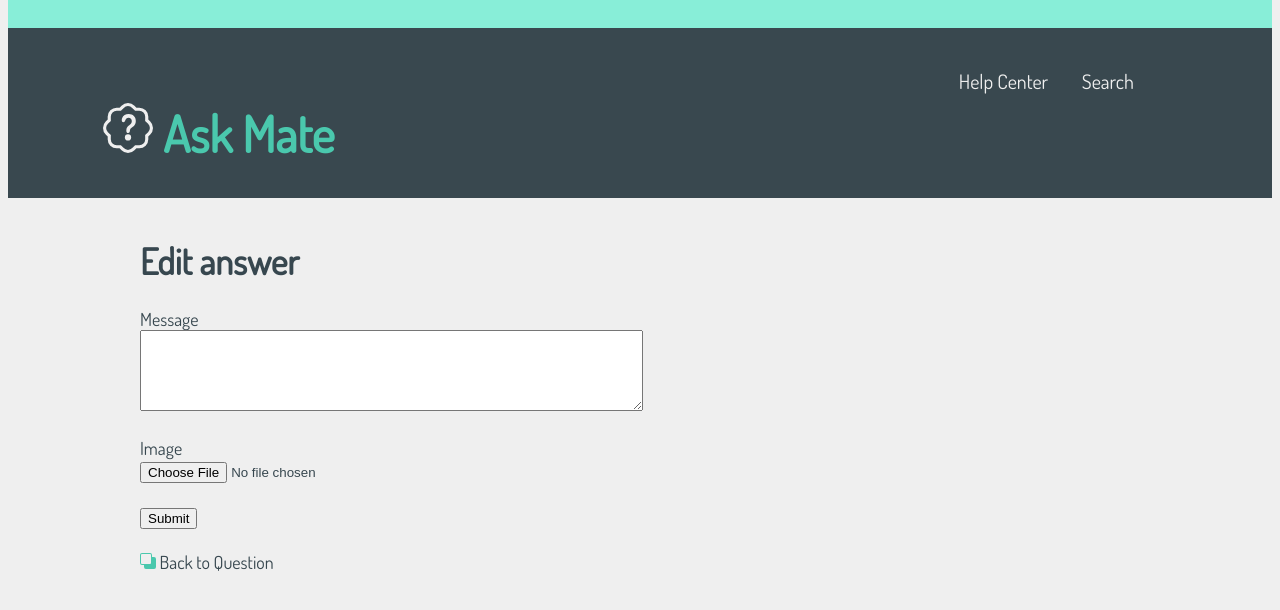
After one commit to CodecoolGlobal/ask-mate-3-python-traumcode, a Flask app: page /answer/1/edit in a window 1280 px wide. The commit adds this page. Shown: the top 610 px of the page. Run offline with Flask 2, Linux system fonts and the light colour scheme; data that the repository does not hold is empty; some libraries are stand-ins or nearby versions.

Commit message:
changed the queries for add question and display question, added edit answer

```diff
--- a/database_manager.py
+++ b/database_manager.py
@@ -21,22 +21,22 @@ def sort_all_question(cursor: RealDictCursor, order_by, order_direction) -> list
     return cursor.fetchall()
 
 
-@database_common.connection_handler
-def get_question_id(cursor: RealDictCursor):
-    query = """
-    SELECT id FROM question WHERE id = (SELECT max(id) FROM question)"""
-
-    cursor.execute(query)
-    return cursor.fetchone()
+# @database_common.connection_handler
+# def get_question_id(cursor: RealDictCursor):
+#     query = """
+#     SELECT id FROM question WHERE id = (SELECT max(id) FROM question)"""
+#
+#     cursor.execute(query)
+#     return cursor.fetchone()
 
 
 @database_common.connection_handler
-def display_question(cursor: RealDictCursor, question_id: str) -> list:
-    query = f"""
+def display_question(cursor: RealDictCursor, question_id) -> list:
+    query = """
     SELECT * FROM question
-    WHERE CAST (id AS text) LIKE '{question_id}'"""
+    WHERE id = %(question_id)s;"""
 
-    cursor.execute(query)
+    cursor.execute(query, {'question_id': question_id})
     return cursor.fetchall()
 
 
@@ -51,11 +51,17 @@ def display_answers(cursor: RealDictCursor, question_id) -> list:
 
 
 @database_common.connection_handler
-def add_question(cursor: RealDictCursor, s_t, title, message, image) -> list:
-    query = f"""
-    INSERT INTO question (submission_time, view_number, vote_number, title, message, image) VALUES ('{s_t}','0' ,'0', '{title}', '{message}', '{image}');"""
+def add_question(cursor: RealDictCursor, new_question) -> list:
+    query = """
+    INSERT INTO question (submission_time, view_number, vote_number, title, message, image)
+    VALUES (%s,0 ,0, %s, %s, %s) returning id;"""
 
-    cursor.execute(query)
+    cursor.execute(query, (new_question['submission_time'],
+                           new_question['title'],
+                           new_question['message'],
+                           new_question['image']))
+    question_id = cursor.fetchone()
+    return question_id
 
 
 @database_common.connection_handler
@@ -239,3 +245,14 @@ def get_comments_for_answer(cursor: RealDictCursor, answer_id):
             AND question_id is NULL ORDER BY submission_time DESC;"""
     cursor.execute(query, {'answer_id': answer_id})
     return cursor.fetchall()
+
+
+@database_common.connection_handler
+def edit_answer(cursor: RealDictCursor, answer_id, new_answer):
+    query = """
+            UPDATE answer SET (message, image) = (%(message)s , %(image)s)
+            WHERE id = %(answer_id)s;
+            """
+    cursor.execute(query, {'message': new_answer['message'],
+                            'image': new_answer['image'],
+                            'answer_id': answer_id})
--- a/server.py
+++ b/server.py
@@ -53,6 +53,7 @@ def list_page():
 
 @app.route("/question/<question_id>")
 def display_question(question_id):
+    print(question_id)
     show_question = database_manager.display_question(question_id)
     show_answers = database_manager.display_answers(question_id)
     all_tags = database_manager.get_all_tags()
@@ -75,12 +76,6 @@ def display_question(question_id):
     for answer in show_answers:
         answer['comments'] = database_manager.get_comments_for_answer(answer['id'])
 
-    for b in show_answers:
-        for c in b['comments']:
-            print(c['message'])
-
-
-
     return render_template('question.html', show_question=show_question,
                            show_answers=show_answers,
                            question_id=question_id, len_answers=len_answers,
@@ -91,17 +86,17 @@ def display_question(question_id):
 @app.route('/add-question', methods=['GET', 'POST'])
 def add_question():
     if request.method == "POST":
-        new_question = request.form
-        max_id = database_manager.get_question_id()
+        new_question = dict(request.form)
+
         filename = upload_image()
+        submission_time = datetime.now()
 
-        question_id = max_id['id'] + 1
-        submission_time = datetime.now()
-        title = new_question['title'].capitalize()
-        message = new_question['message'].capitalize()
-        image = filename
+        new_question['submission_time'] = submission_time
+        new_question['image'] = filename
 
-        database_manager.add_question(submission_time, title, message, image)
+        question_id = database_manager.add_question(new_question)
+        question_id = question_id['id']
+        database_manager.add_question(new_question)
 
         return redirect(url_for("display_question", question_id=question_id))
     return render_template('add-question.html')
@@ -293,6 +288,19 @@ def add_comments_to_answer(answer_id):
         return redirect(url_for('display_question', question_id=question_id))
 
 
+@app.route('/answer/<int:answer_id>/edit', methods=['GET', 'POST'])
+def edit_answer(answer_id):
+    answer_details = database_manager.get_answer_by_answer_id(answer_id)
+    if request.method == 'GET':
+        return render_template('edit-answer.html', answer_id=answer_id, answer_details=answer_details)
+    elif request.method == 'POST':
+        edited_answer = dict(request.form)
+        filename = upload_image()
+        edited_answer['image'] = filename
+        database_manager.edit_answer(answer_id, edited_answer)
+        return redirect(url_for('display_question', question_id=answer_details['question_id']))
+
+
 @app.errorhandler(404)
 def page_not_found(e):
     return render_template("404.html"), 404
--- /dev/null
+++ b/templates/edit-answer.html
@@ -0,0 +1,21 @@
+{% extends 'layout.html' %}
+
+{% block head %}
+
+{% endblock %}
+
+
+{% block body %}
+<div class="box">
+    <h1>Edit answer</h1>
+    <form method="POST" enctype="multipart/form-data">
+        <label for="message">Message</label><br>
+        <textarea required name="message" id="message" rows="5" cols="60">{{ answer_details['message'] }}</textarea><br><br>
+
+        <label for="image">Image</label><br>
+        <input type="file" name="file"><br><br>
+        <input type="submit"><br><br>
+    </form>
+    <a class="textdecoration-return-button textdecoration" href="{{ url_for('display_question', question_id=answer_details['question_id']) }}"><img src="{{url_for('static', filename='/images/back.svg')}}"> Back to Question</a><br><br>
+</div>
+{% endblock %}
```
Also changed, not shown: templates/question.html (+7 -1 lines), static/images/158348c9-4dd8-4d8b-af38-c64bf585a2d9IMG_4580.jpg (added), static/images/64a90e4b-e05f-4e46-8c81-d242f1216183IMG_4580.jpg (added), static/images/8378a186-59dd-4b77-bd53-eaa6d0526c1dIMG_3304.jpg (added), static/images/8eeaa45f-4f61-4ddf-8cdc-1df28c7478eaIMG_0084.jpg (added), static/images/c10915f1-6782-4e77-9d7e-b63e5922784eIMG_0084.jpg (added), static/images/d526d6fb-54fe-4f3d-ac5a-e0bf35f3f374IMG_4580.jpg (added).
